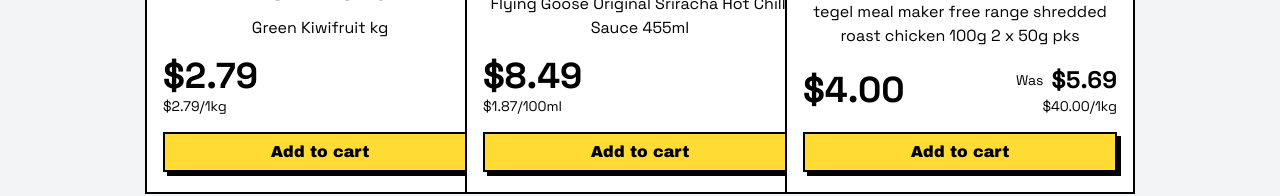
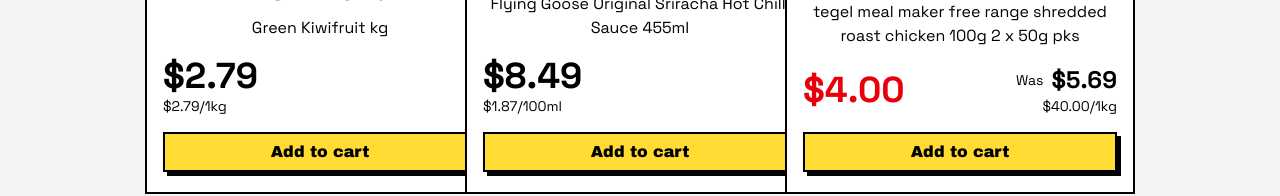
Before and after one commit to cool-people-make-things/smart-shopper, a React (Vite) app in the folder frontend/: page / in a window 1280 px wide. Shown: the part 748-944 px from the top of the page. Built offline with nearby package versions, Linux system fonts and the light colour scheme; no server answers.

Commit message:
chore: update promo price colour

```diff
--- a/frontend/src/components/CardDetails/CardDetails.tsx
+++ b/frontend/src/components/CardDetails/CardDetails.tsx
@@ -54,17 +54,27 @@
             )}
 
             {isMultibuyPromo && (
-              <p className={isHome ? "text-md" : "text-sm"}>
+              <p
+                className={
+                  isHome ? "text-md text-red-600" : "text-sm text-red-600"
+                }
+              >
                 {promo.multibuyThreshold} for
               </p>
             )}
 
-            <p className={isHome ? "font-bold text-4xl" : "font-bold text-3xl"}>
+            <p
+              className={
+                isHome
+                  ? `font-bold text-4xl ${isPromo && "text-red-600"}`
+                  : `font-bold text-3xl ${isPromo && "text-red-600"}`
+              }
+            >
               ${primaryData.value}
             </p>
 
             {primaryData.unitPrice != null && (
-              <p className="text-left text-sm">
+              <p className={`text-left text-sm ${isPromo && "text-red-600"}`}>
                 ${primaryData.unitPrice}/{primaryData.unit}
               </p>
             )}
--- a/frontend/src/compositions/CartProduct/CartProduct.tsx
+++ b/frontend/src/compositions/CartProduct/CartProduct.tsx
@@ -56,7 +56,7 @@
             )}
 
             {isMultibuyPromo && (
-              <Text className="text-sm bg-gray-100 py-1 px-2">
+              <Text className="text-sm bg-gray-100 py-1 px-2 text-red-500">
                 {promo.multibuyThreshold} for ${primaryData.value}
               </Text>
             )}
```
